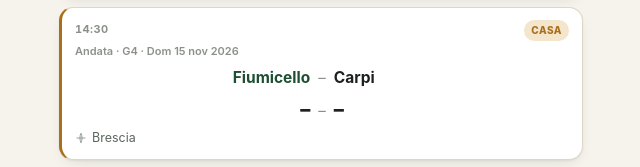
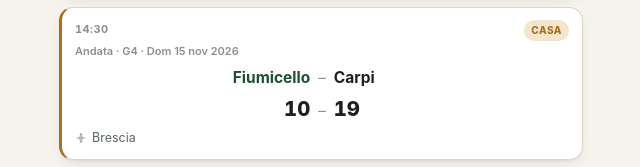
Before and after one commit to Max-Roversi/rugby-borgo-pubblico, a plain HTML site: page calendario-completo-2026-27.html in a window 1280 px wide. Shown: the part 831-998 px from the top of the page, 319-959 px from the left. Drawn offline with Linux system fonts and the light colour scheme.

Commit message:
Risultati B A4 (15/11) e indirizzo campo Centurioni (A4 Serie C)
Sincronizzati i 5 risultati di B/A4 dall'Artifact (mancavano nei
calendari pubblici); corretto l'indirizzo del campo di Poncarale
per Fiumicello-Centurioni, rimasto sul vecchio Bruno Menta nella
tabella indirizzi anche dopo il cambio di sede.

Co-Authored-By: Claude Sonnet 5 <noreply@anthropic.com>

```diff
--- a/calendario-completo-2026-27.html
+++ b/calendario-completo-2026-27.html
@@ -498,11 +498,11 @@
       ["Lyons","Fiumicello","14:30","Piacenza",35,23],
       ["Parma","Casalmaggiore","14:30","Parma",29,22,"07/11/2026","Anticipata a sabato 07/11 (era domenica 08/11)"] ] },
     { round: "A", n: 4, date: "15/11/2026", m: [
-      ["Valorugby Emilia","Parma","14:30","Reggio Emilia"],
-      ["Casalmaggiore","Villadose 76","14:30","Casalbellotto (CR)"],
-      ["Fiumicello","Carpi","14:30","Brescia"],
-      ["Mantova Rugby Club 1975","Bassa Bresciana Leno","14:30","Mantova"],
-      ["Oltremella","Lyons","14:30","Roncadelle (BS)"] ] },
+      ["Valorugby Emilia","Parma","14:30","Reggio Emilia",19,7],
+      ["Casalmaggiore","Villadose 76","14:30","Casalbellotto (CR)",22,24],
+      ["Fiumicello","Carpi","14:30","Brescia",10,19],
+      ["Mantova Rugby Club 1975","Bassa Bresciana Leno","14:30","Mantova",17,24],
+      ["Oltremella","Lyons","14:30","Roncadelle (BS)",19,29] ] },
     { round: "A", n: 5, date: "29/11/2026", m: [
       ["Villadose 76","Valorugby Emilia","14:30","Villadose (RO)"],
       ["Carpi","Mantova Rugby Club 1975","14:30","Carpi (MO)"],
@@ -712,7 +712,7 @@
     A1: { name: "Campo Gallo Rocchelli", street: "Via Sorelle Girelli, 18", note: "Sede &amp; 3° Tempo: Via Agostino Gallo, 32" },
     A2: { name: "Corcione", street: "Via Gramsci, 60" },
     A3: { name: "Giori", street: "Via Pascoli, SNC" },
-    A4: { name: "Campo Bruno Menta", street: "Via Collebeato, 6" },
+    A4: { name: "Campo Gallo Rocchelli", street: "Via Sorelle Girelli, 18", note: "Sede &amp; 3° Tempo: Via Agostino Gallo, 32" },
     A5: { name: "Gritti", street: "Via Andreoletti, SNC" },
     A6: { name: "Campo Bruno Menta", street: "Via Collebeato, 6" },
     A7: { name: "Dal Molin", street: "Via Marconi, 92" },
```
Also changed, not shown: calendario-serie-b-2026-27.html (+5 -5 lines), calendario-serie-c-girone1-2026-27.html (+1 -1 lines).
